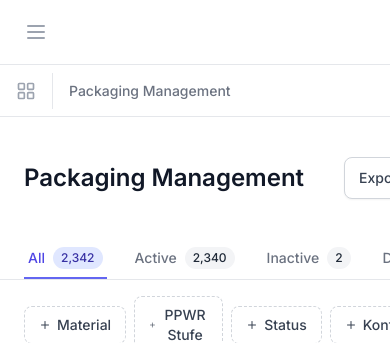
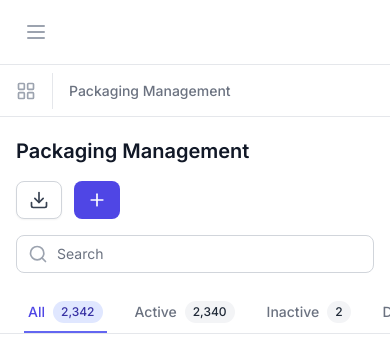
Before and after one commit to HenriTresor/ppwrify, a React (Vite) app in the folder client/: page /packaging in a window 390 px wide. Shown: the top 343 px of the page. Built offline with nearby package versions, Linux system fonts and the light colour scheme; no server answers; sample sign-in values are in the browser's storage.

Commit message:
Make PackagingHeader responsive - header layout
cgen-f8d08c4f6b03486c87ad5925888c7474

```diff
--- a/client/components/packaging/PackagingHeader.tsx
+++ b/client/components/packaging/PackagingHeader.tsx
@@ -41,28 +41,14 @@ const PackagingHeader: React.FC<PackagingHeaderProps> = ({
   return (
     <div className="bg-white border-b border-gray-200">
       {/* Page Header */}
-      <div className="px-6 py-5">
-        <div className="flex items-center justify-between">
-          <div className="min-w-80 flex-1">
-            <h1 className="text-2xl font-semibold text-gray-900">{t('packagingTitle')}</h1>
-          </div>
-          <div className="flex items-center space-x-3">
-            <button
-              onClick={onExport}
-              className="inline-flex items-center px-3.5 py-2.5 border border-gray-300 shadow-sm text-sm font-medium rounded-lg text-gray-700 bg-white hover:bg-gray-50 focus:outline-none focus:ring-2 focus:ring-offset-2 focus:ring-indigo-500"
-            >
-              {t('export')}
-            </button>
-            <button
-              onClick={onCreateNew}
-              className="inline-flex items-center px-3.5 py-2.5 border border-transparent text-sm font-medium rounded-lg text-white bg-indigo-600 hover:bg-indigo-700 focus:outline-none focus:ring-2 focus:ring-offset-2 focus:ring-indigo-500"
-            >
-              {t('newPackaging')}
-            </button>
+      <div className="px-4 md:px-6 py-5">
+        <div className="flex flex-col lg:flex-row lg:items-center lg:justify-between space-y-4 lg:space-y-0">
+          <div className="flex-1 lg:min-w-80">
+            <h1 className="text-xl md:text-2xl font-semibold text-gray-900">{t('packagingTitle')}</h1>
           </div>
 
-          {/* Search */}
-          <div className="min-w-48 max-w-80 flex-1 ml-4">
+          {/* Search - Mobile first, then desktop positioning */}
+          <div className="w-full lg:max-w-80 lg:min-w-48 lg:ml-4 order-3 lg:order-2">
             <div className="relative">
               <div className="absolute inset-y-0 left-0 pl-3 flex items-center pointer-events-none">
                 <Search className="h-5 w-5 text-gray-400" />
@@ -75,11 +61,29 @@ const PackagingHeader: React.FC<PackagingHeaderProps> = ({
                 placeholder={t('search')}
               />
               <div className="absolute inset-y-0 right-0 pr-3 flex items-center">
-                <kbd className="inline-flex items-center px-2 py-0.5 border border-gray-200 rounded text-xs font-medium text-gray-500">
+                <kbd className="hidden sm:inline-flex items-center px-2 py-0.5 border border-gray-200 rounded text-xs font-medium text-gray-500">
                   ⌘K
                 </kbd>
               </div>
             </div>
+          </div>
+
+          {/* Action buttons */}
+          <div className="flex items-center space-x-3 order-2 lg:order-3">
+            <button
+              onClick={onExport}
+              className="inline-flex items-center px-3 md:px-3.5 py-2 md:py-2.5 border border-gray-300 shadow-sm text-sm font-medium rounded-lg text-gray-700 bg-white hover:bg-gray-50 focus:outline-none focus:ring-2 focus:ring-offset-2 focus:ring-indigo-500"
+            >
+              <span className="hidden sm:inline">{t('export')}</span>
+              <Download className="sm:hidden h-5 w-5" />
+            </button>
+            <button
+              onClick={onCreateNew}
+              className="inline-flex items-center px-3 md:px-3.5 py-2 md:py-2.5 border border-transparent text-sm font-medium rounded-lg text-white bg-indigo-600 hover:bg-indigo-700 focus:outline-none focus:ring-2 focus:ring-offset-2 focus:ring-indigo-500"
+            >
+              <Plus className="sm:hidden h-5 w-5" />
+              <span className="hidden sm:inline">{t('newPackaging')}</span>
+            </button>
           </div>
         </div>
       </div>
```
